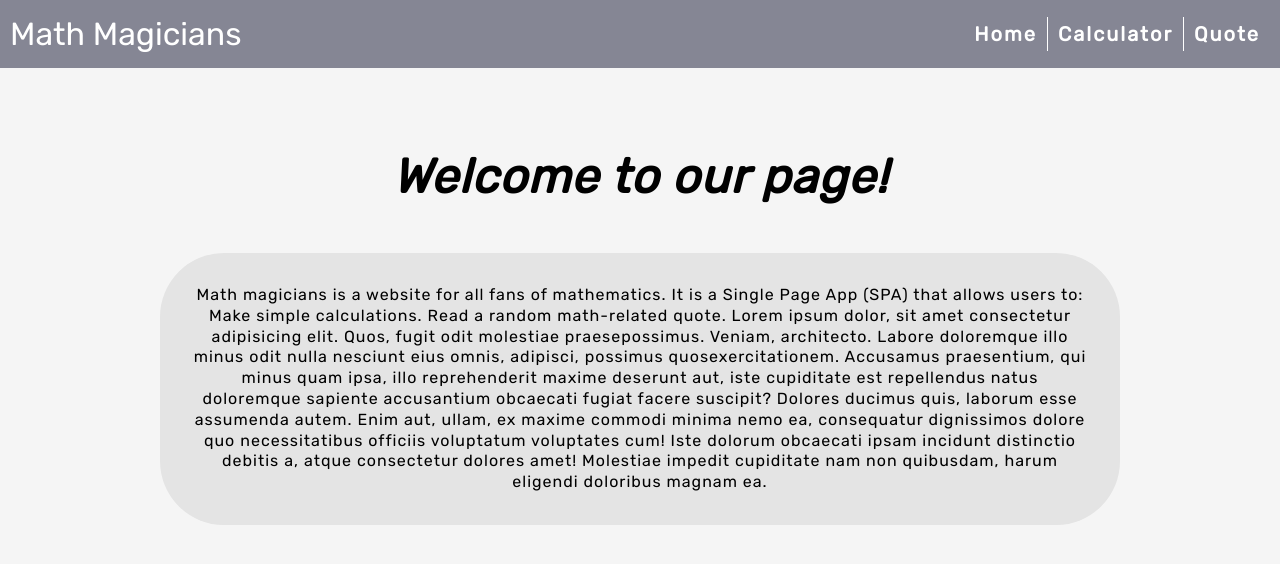
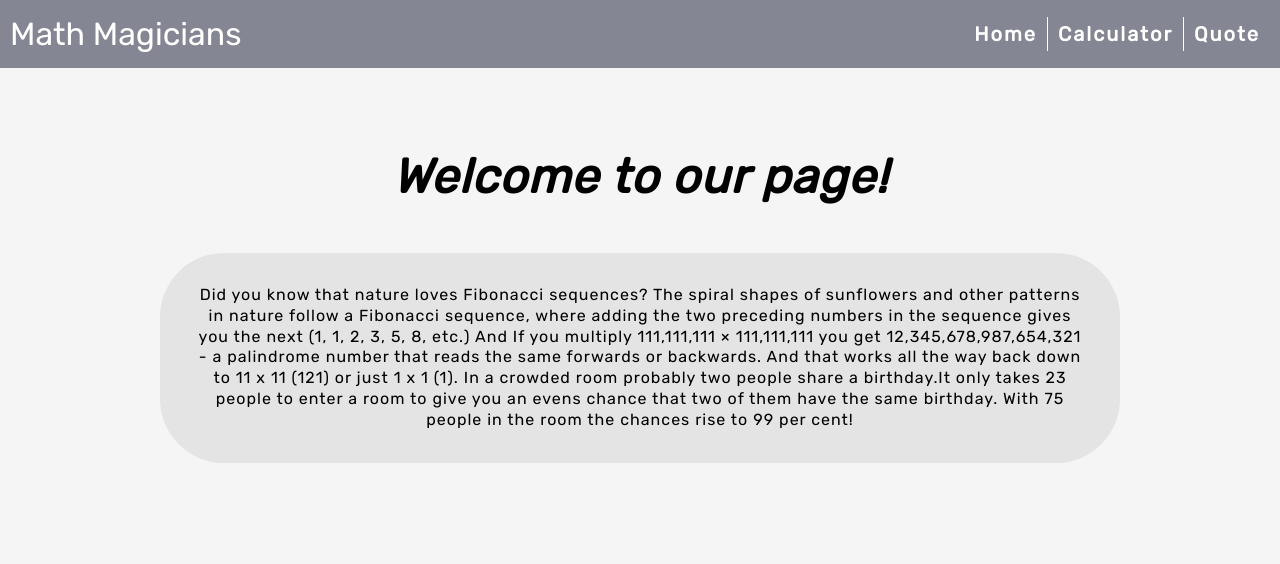
Before and after one commit to Busiwa24/Math-Magician, a React (Create React App) app: page / in a window 1280 px wide. Shown: the top 564 px of the page. Built offline with nearby package versions, Linux system fonts and the light colour scheme.

Commit message:
add content to home JS

```diff
--- a/src/pages/Home.js
+++ b/src/pages/Home.js
@@ -7,21 +7,12 @@ const Home = () => (
     <div className="container">
       <h1>Welcome to our page!</h1>
       <p>
-        Math magicians is a website for all fans of mathematics. It is a Single
-        Page App (SPA) that allows users to: Make simple calculations. Read a
-        random math-related quote.
-        Lorem ipsum dolor, sit amet consectetur adipisicing elit. Quos, fugit
-        odit molestiae praesepossimus. Veniam, architecto. Labore doloremque
-        illo minus odit nulla nesciunt eius omnis, adipisci, possimus
-        quosexercitationem. Accusamus praesentium, qui minus quam ipsa, illo
-        reprehenderit maxime deserunt aut, iste cupiditate est repellendus natus
-        doloremque sapiente accusantium obcaecati fugiat facere suscipit?
-        Dolores ducimus quis, laborum esse assumenda autem. Enim aut, ullam, ex
-        maxime commodi minima nemo ea, consequatur dignissimos dolore quo
-        necessitatibus officiis voluptatum voluptates cum! Iste dolorum
-        obcaecati ipsam incidunt distinctio debitis a, atque consectetur dolores
-        amet! Molestiae impedit cupiditate nam non quibusdam, harum eligendi
-        doloribus magnam ea.
+    Did you know that nature loves Fibonacci sequences? The spiral shapes of sunflowers and other patterns in nature follow a Fibonacci sequence,
+    where adding the two preceding numbers in the sequence gives you the next (1, 1, 2, 3, 5, 8, etc.)
+    And If you multiply 111,111,111 × 111,111,111 you get 12,345,678,987,654,321 - a palindrome number that reads the same forwards or backwards.
+    And that works all the way back down to 11 x 11 (121) or just 1 x 1 (1).
+    In a crowded room probably two people share a birthday.It only takes 23 people to enter a room to give you an evens chance that two of them have the same birthday.
+   With 75 people in the room the chances rise to 99 per cent!
       </p>
     </div>
   </Route>
```
